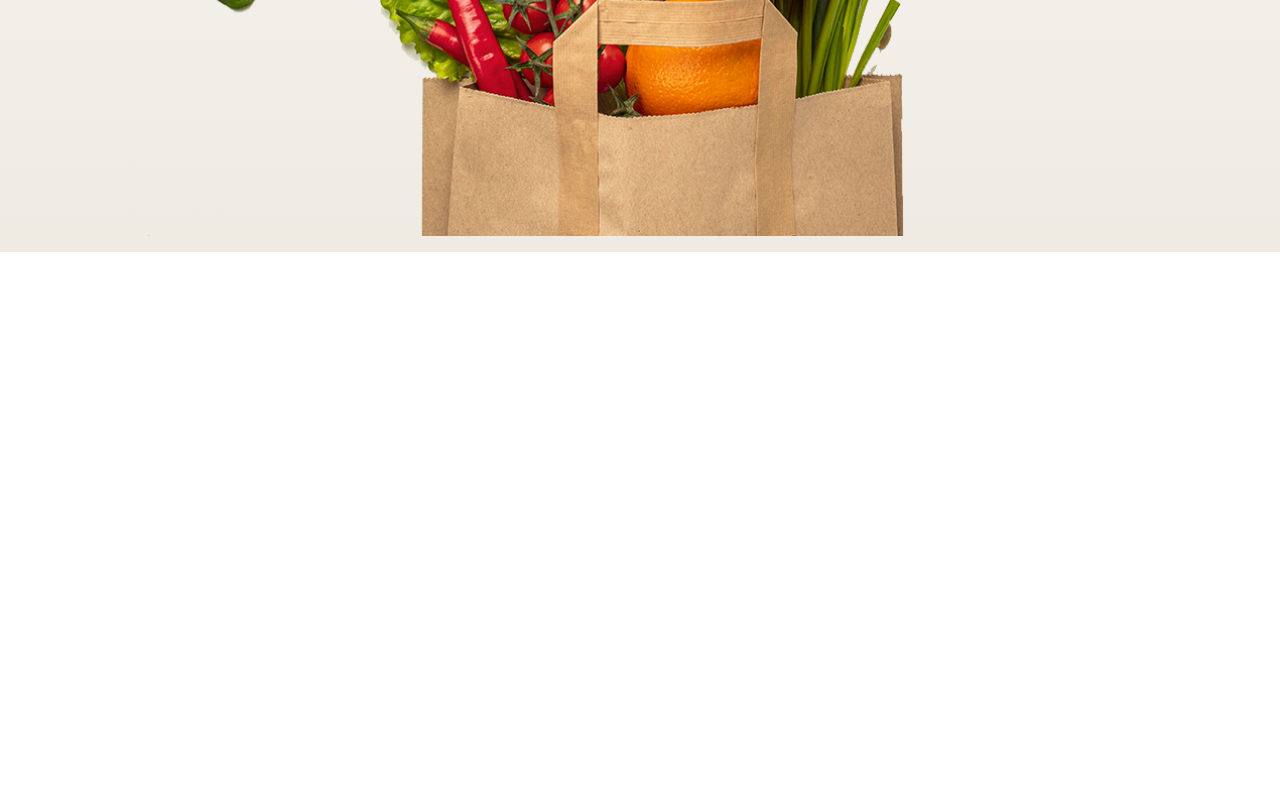
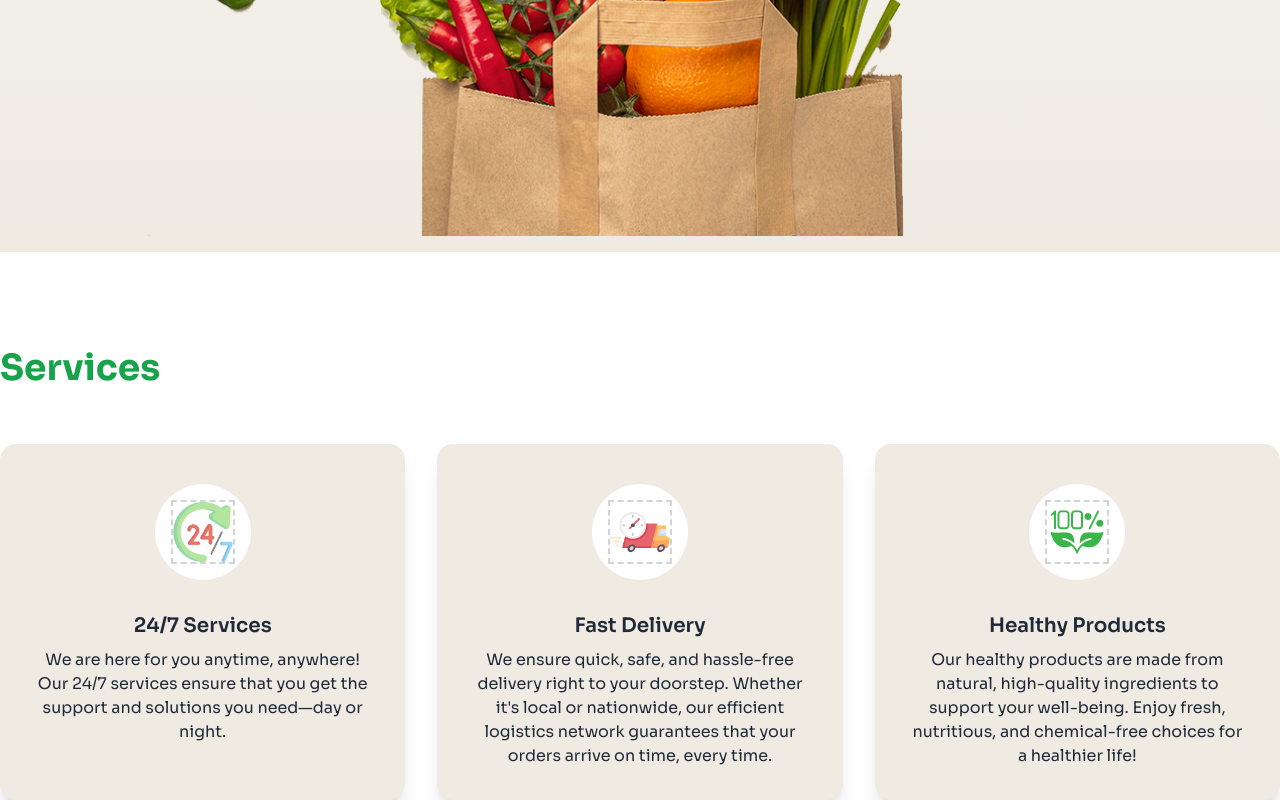
Before and after one commit to Tanjib-Alamin/Mi-03-Assinment-vagitable, a plain HTML site: page index.html in a window 1280 px wide. Shown: the part 1046-1846 px from the top of the page. Before the commit the page ends 1298 px from the top, so only its background shows below. Drawn offline with nearby package versions, Linux system fonts and the light colour scheme.

Commit message:
3rd commit main services section responsive

```diff
--- a/index.html
+++ b/index.html
@@ -28,6 +28,7 @@
                     colors: {
                         clifford: '#da373d',
                         'btn-pricolor': 'rgb(23, 152, 0)',
+                        'services-color': 'rgb(239, 235, 227)'
                     }
                 }
             }
@@ -119,6 +120,82 @@
         <!-- -----------------------------------------------header section end-------------------------------------------- -->
     </header>
 
+
+    <!-- --------------------------------------------------main section start-------------------------------------------- -->
+
+
+    <!-- services section -->
+
+    <section class="container mx-auto h-52 mt-24">
+        <h2 class="text-4xl font-bold text-green-600">Services</h2>
+        <!-- container -->
+        <div class="mt-14 grid lg:grid-cols-3 gap-8">
+            <!-- card 1 -->
+            <div class="card bg-services-color shadow-xl">
+                <figure class="px-10 pt-10">
+                    <div class="avatar">
+                        <div class="ring-primary ring-offset-base-100 w-24 rounded-full  bg-white p-4 ">
+                            <div class=" border-2 border-dashed border-gray-300 ">
+                                <img src="imges/service.png" class="" />
+                            </div>
+
+                        </div>
+                    </div>
+                </figure>
+                <div class="card-body items-center text-center">
+                    <h2 class="card-title">24/7 Services</h2>
+                    <p>We are here for you anytime, anywhere! Our 24/7 services ensure that you get the support and
+                        solutions you need—day or
+                        night.</p>
+
+                </div>
+            </div>
+            <!-- card 2 -->
+            <div class="card bg-services-color shadow-xl">
+                <figure class="px-10 pt-10">
+                    <div class="avatar">
+                        <div class="ring-primary ring-offset-base-100 w-24 rounded-full  bg-white p-4 ">
+                            <div class=" border-2 border-dashed border-gray-300 ">
+                                <img src="imges/delivery.png" class="" />
+                            </div>
+
+                        </div>
+                    </div>
+                </figure>
+                <div class="card-body items-center text-center">
+                    <h2 class="card-title">Fast Delivery</h2>
+                    <p>We ensure quick, safe, and hassle-free delivery right to your doorstep. Whether it's local or
+                        nationwide, our efficient logistics network guarantees that your orders arrive on time, every
+                        time.</p>
+
+                </div>
+            </div>
+            <!-- card 3 -->
+            <div class="card bg-services-color  shadow-xl">
+                <figure class="px-10 pt-10">
+                    <div class="avatar">
+                        <div class="ring-primary ring-offset-base-100 w-24 rounded-full  bg-white p-4 ">
+                            <div class=" border-2 border-dashed border-gray-300 ">
+                                <img src="imges/healthy.png" class="" />
+                            </div>
+
+                        </div>
+                    </div>
+                </figure>
+                <div class="card-body items-center text-center">
+                    <h2 class="card-title">Healthy Products</h2>
+                    <p>Our healthy products are made from natural, high-quality ingredients to support your well-being.
+                        Enjoy fresh,
+                        nutritious, and chemical-free choices for a healthier life!</p>
+
+                </div>
+            </div>
+        </div>
+    </section>
+
+
+    <!-- --------------------------------------------------main section end-------------------------------------------- -->
+
 </body>
 
 </html>
```
